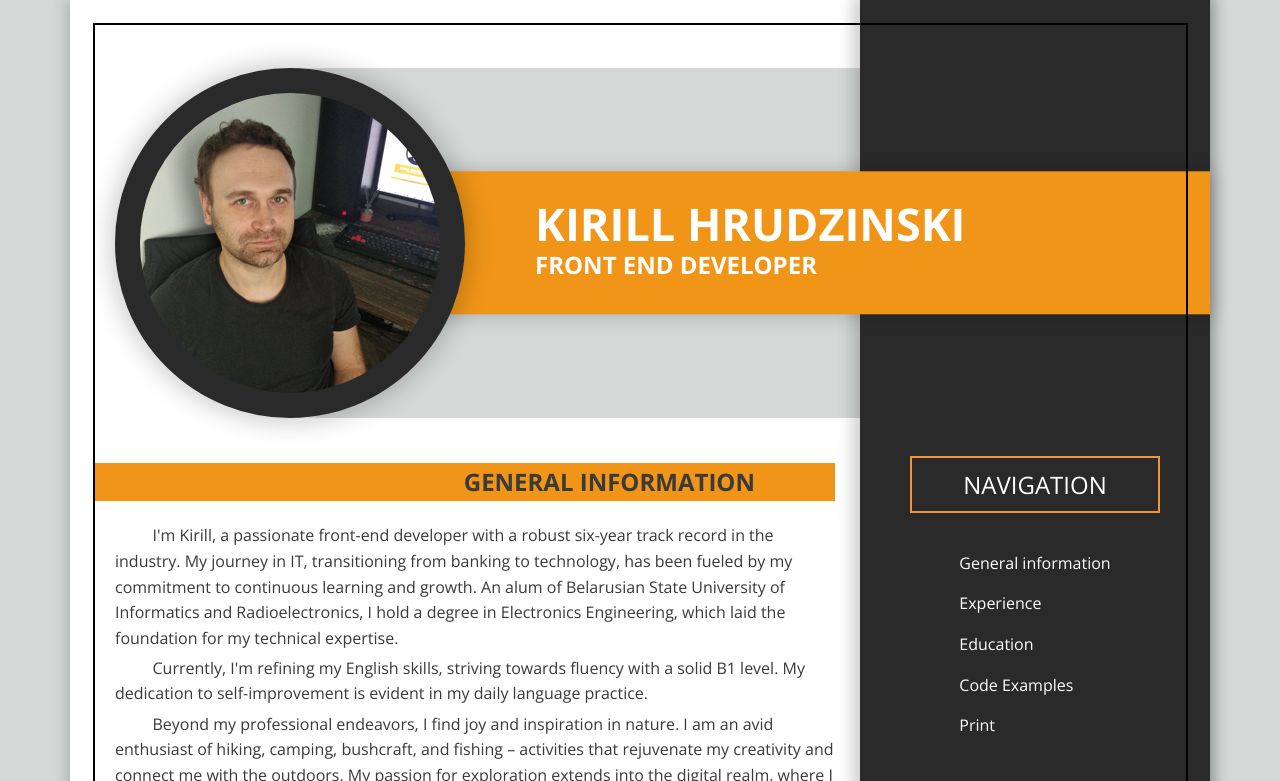
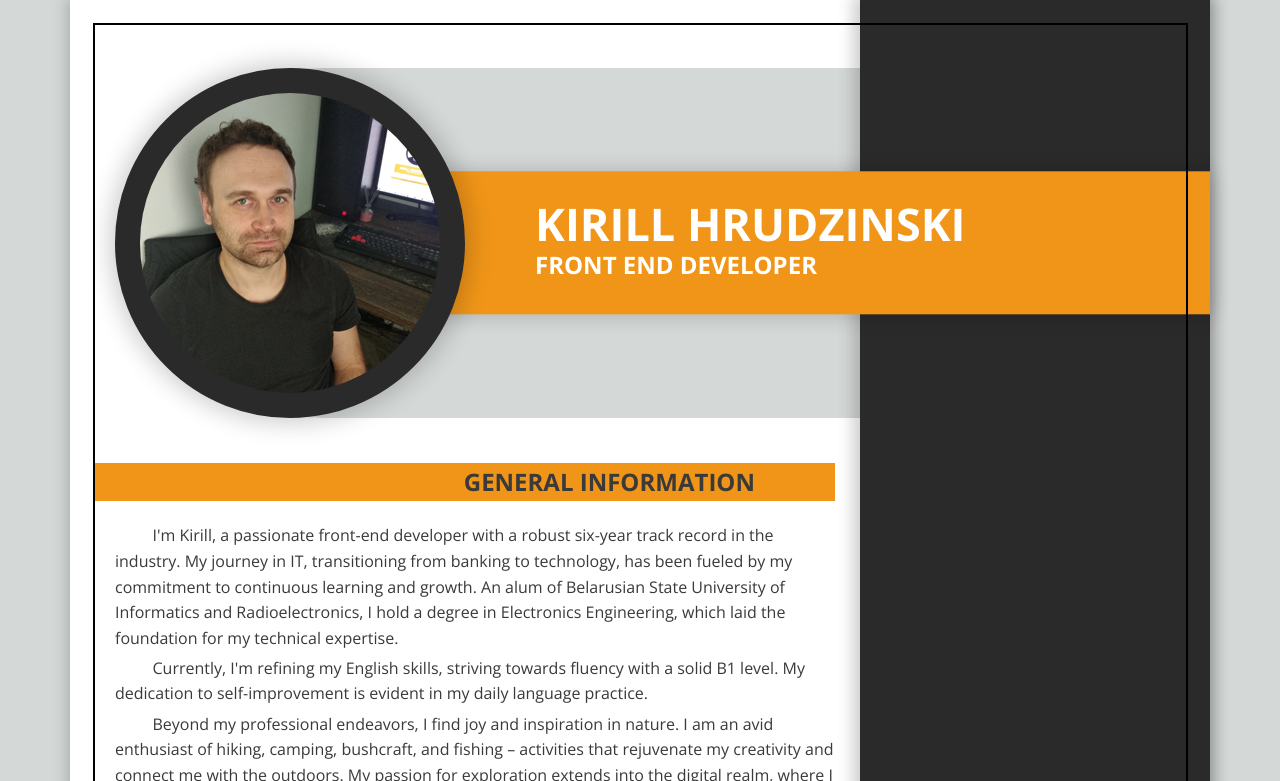
Before and after one commit to 604karev/rsschool-cv, a plain HTML site: page index.html in a window 1280 px wide. Both pictures are taken after a click on the link "Print". Shown: the top 781 px of the page. Drawn offline with nearby package versions, Linux system fonts and the light colour scheme.

Commit message:
fix print page bug

```diff
--- a/index.html
+++ b/index.html
@@ -1328,9 +1328,8 @@ function Container() {
                 </li>
                 <li class="aside-list__item">
                   <a
-                    class="nav__link aside-list__link"
+                    class="nav__link aside-list__link print"
                     href="#"
-                    onclick="window.print();"
                     >Print</a
                   >
                 </li>
--- a/js/script.js
+++ b/js/script.js
@@ -1,48 +1,50 @@
-
-
-const sideBar = document.querySelector('.sidebar');
-const burger = document.querySelector('.burger');
-const sideBarWrapper = document.querySelector('.sidebar-wrapper');
-const html = document.querySelector('html');
-const body = document.querySelector('body');
-const nav = document.querySelector('.s-nav');
-const pictureWrapper = document.querySelector('.picture-wrapper');
-
+const sideBar = document.querySelector(".sidebar");
+const burger = document.querySelector(".burger");
+const sideBarWrapper = document.querySelector(".sidebar-wrapper");
+const html = document.querySelector("html");
+const body = document.querySelector("body");
+const nav = document.querySelector(".s-nav");
+const pictureWrapper = document.querySelector(".picture-wrapper");
+const printMenu = document.querySelector(".print");
 
 const toggleSidebar = (e) => {
-    html.classList.toggle('active');
-    sideBarWrapper.classList.remove('visible');
+  html.classList.toggle("active");
+  sideBarWrapper.classList.remove("visible");
   /*console.log(document.body.clientWidth, window.innerWidth)*/
 };
 
 const toggleInformation = (e) => {
   e.stopPropagation();
-    if (window.innerWidth > 1140 || html.classList.contains('active')) {
-        sideBarWrapper.classList.add('visible');
+  if (window.innerWidth > 1140 || html.classList.contains("active")) {
+    sideBarWrapper.classList.add("visible");
   } else {
-        sideBarWrapper.classList.remove('visible')
+    sideBarWrapper.classList.remove("visible");
   }
 };
 
-
 const removeVisible = () => {
-    if (window.innerWidth <= 1140 && !html.classList.contains('active')) {
-        sideBarWrapper.classList.remove('visible');
+  if (window.innerWidth <= 1140 && !html.classList.contains("active")) {
+    sideBarWrapper.classList.remove("visible");
   }
 };
 
 const checkVisible = () => {
   if (window.innerWidth > 1140) {
-        sideBarWrapper.classList.add('visible')
+    sideBarWrapper.classList.add("visible");
   }
 };
 const removeActive = (e) => {
-    if (e.target.classList.contains('aside-list__link') && window.innerWidth <= 1140 || e.target === body && window.innerWidth <= 1140) {
-        sideBarWrapper.classList.remove('visible');
-        html.classList.remove('active');
+  if (
+    (e.target.classList.contains("aside-list__link") &&
+      window.innerWidth <= 1140) ||
+    (e.target === body && window.innerWidth <= 1140)
+  ) {
+    sideBarWrapper.classList.remove("visible");
+    html.classList.remove("active");
   }
 };
-const createImage = (src) => new Promise((res, rej) => {
+const createImage = (src) =>
+  new Promise((res, rej) => {
     const img = new Image();
     img.onload = () => res(img);
     img.onerror = rej;
@@ -50,17 +52,21 @@ const createImage = (src) => new Promise((res, rej) => {
   });
 
 async function render() {
-    const myImage = await createImage('./assets/img/kirill-hrudzinski.png');
-    myImage.classList.add('cv-picture');
-    myImage.alt = 'kirill-hrudzinski';
+  const myImage = await createImage("./assets/img/kirill-hrudzinski.png");
+  myImage.classList.add("cv-picture");
+  myImage.alt = "kirill-hrudzinski";
   pictureWrapper.appendChild(myImage);
 }
+const printDocument = () => {
+  html.classList.remove("active");
+  sideBarWrapper.classList.remove("visible");
+  window.print();
+};
 
-render();
-
-nav.addEventListener('click', removeActive);
-body.addEventListener('click', removeActive);
-burger.addEventListener('click', toggleSidebar);
-sideBar.addEventListener('transitionend', toggleInformation);
-window.addEventListener('resize', removeVisible);
-window.addEventListener('load', checkVisible);
+nav.addEventListener("click", removeActive);
+body.addEventListener("click", removeActive);
+burger.addEventListener("click", toggleSidebar);
+sideBar.addEventListener("transitionend", toggleInformation);
+window.addEventListener("resize", removeVisible);
+window.addEventListener("load", checkVisible, render());
+printMenu.addEventListener("click", printDocument);
```
Lines whose indentation alone changed are shown as unchanged.
